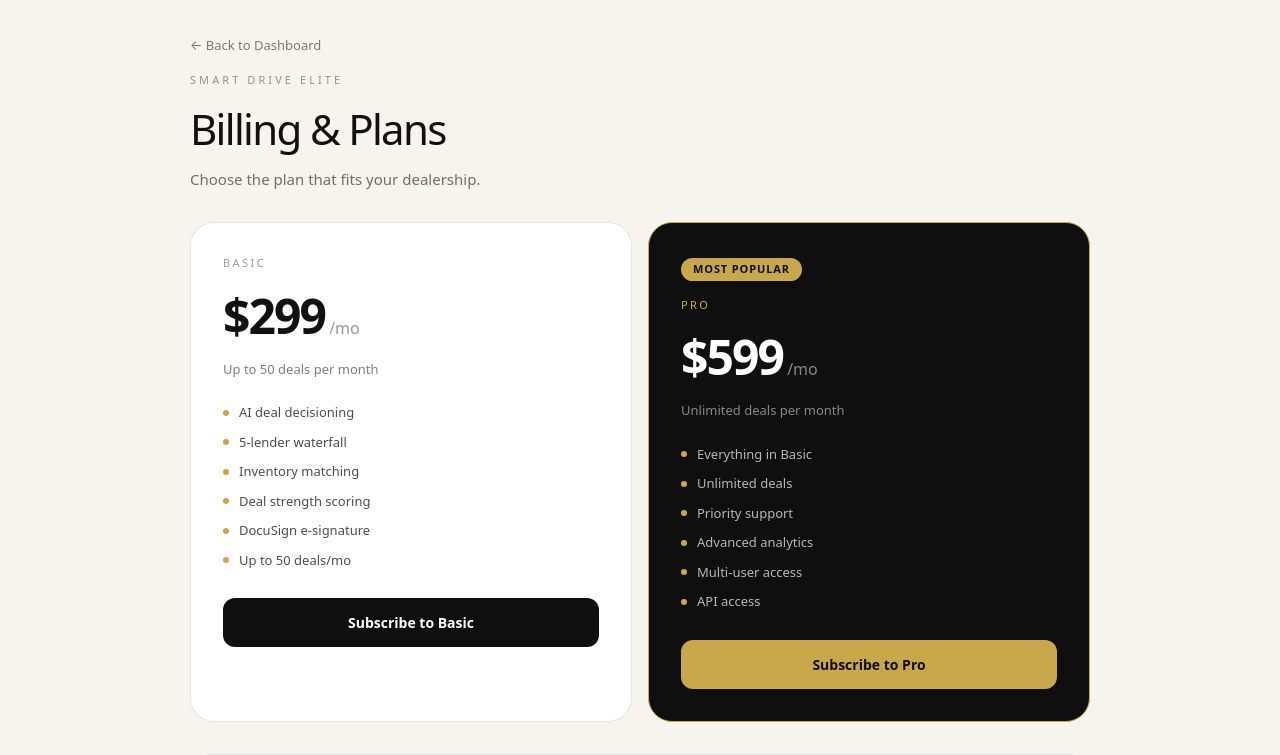
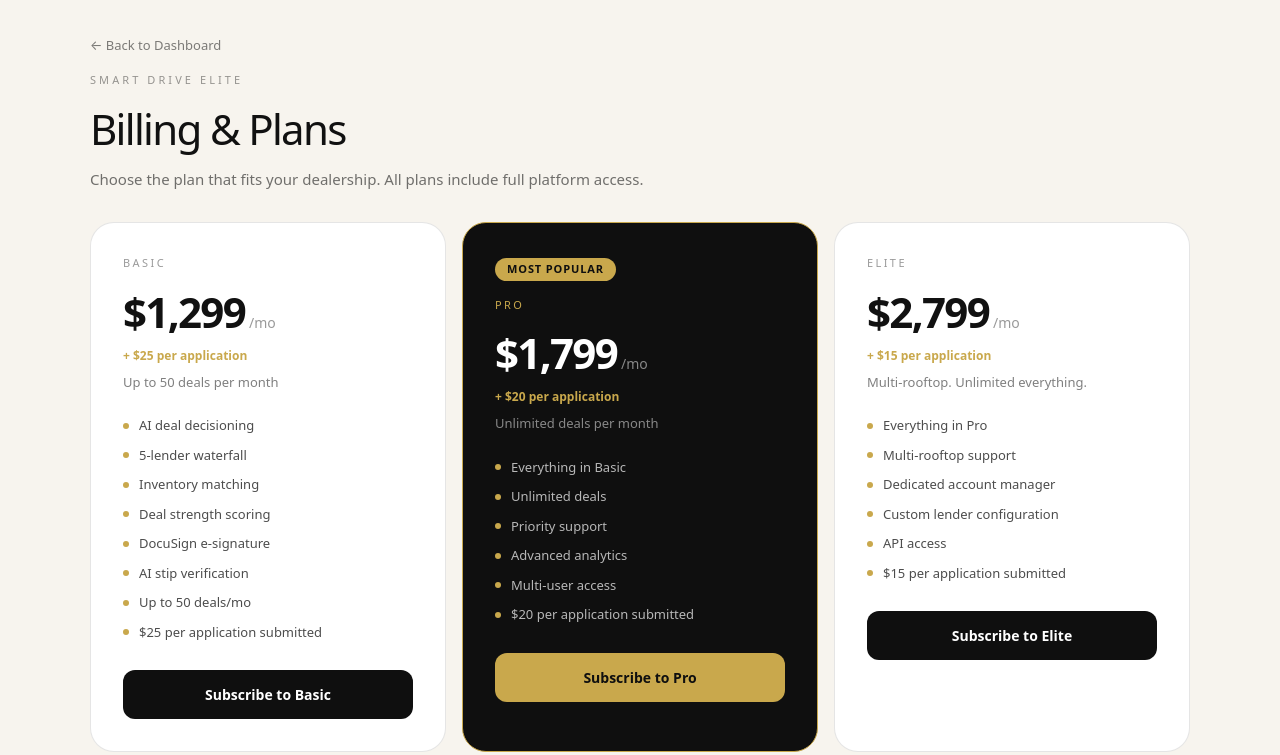
Before and after one commit to dliber13/smart-drive, a Next.js app: page /billing in a window 1280 px wide. Shown: the top 755 px of the page. Built offline with nearby package versions, Linux system fonts and the light colour scheme.

Commit message:
Update pricing — Basic $1299, Pro $1799, Elite $2799 + per-app fees

```diff
--- a/src/app/api/billing/create-checkout/route.ts
+++ b/src/app/api/billing/create-checkout/route.ts
@@ -14,13 +14,17 @@ export async function POST(req: NextRequest) {
     if (!user) return NextResponse.json({ error: "Unauthorized" }, { status: 401 });
 
     const { plan } = await req.json();
-    if (!plan || !["basic", "pro"].includes(plan)) {
+    if (!plan || !["basic", "pro", "elite"].includes(plan)) {
       return NextResponse.json({ error: "Invalid plan" }, { status: 400 });
     }
 
-    const priceId = plan === "basic"
-      ? process.env.STRIPE_BASIC_PRICE_ID!
-      : process.env.STRIPE_PRO_PRICE_ID!;
+    const priceMap: Record<string, string> = {
+      basic: process.env.STRIPE_BASIC_PRICE_ID!,
+      pro: process.env.STRIPE_PRO_PRICE_ID!,
+      elite: process.env.STRIPE_ELITE_PRICE_ID!,
+    };
+
+    const priceId = priceMap[plan];
 
     const session = await stripe.checkout.sessions.create({
       mode: "subscription",
--- a/src/app/billing/page.tsx
+++ b/src/app/billing/page.tsx
@@ -1,11 +1,9 @@
 "use client";
 
 import { useState, useEffect } from "react";
-import { useRouter } from "next/navigation";
 import Link from "next/link";
 
 export default function BillingPage() {
-  const router = useRouter();
   const [loading, setLoading] = useState<string | null>(null);
   const [message, setMessage] = useState("");
   const [messageType, setMessageType] = useState<"success" | "error">("success");
@@ -21,7 +19,7 @@ export default function BillingPage() {
     }
   }, []);
 
-  const handleSubscribe = async (plan: "basic" | "pro") => {
+  const handleSubscribe = async (plan: "basic" | "pro" | "elite") => {
     setLoading(plan);
     setMessage("");
     try {
@@ -71,8 +69,9 @@ export default function BillingPage() {
     {
       id: "basic" as const,
       name: "Basic",
-      price: "$299",
+      price: "$1,299",
       period: "/mo",
+      appFee: "$25 per application",
       description: "Up to 50 deals per month",
       features: [
         "AI deal decisioning",
@@ -80,15 +79,18 @@ export default function BillingPage() {
         "Inventory matching",
         "Deal strength scoring",
         "DocuSign e-signature",
+        "AI stip verification",
         "Up to 50 deals/mo",
+        "$25 per application submitted",
       ],
       highlight: false,
     },
     {
       id: "pro" as const,
       name: "Pro",
-      price: "$599",
+      price: "$1,799",
       period: "/mo",
+      appFee: "$20 per application",
       description: "Unlimited deals per month",
       features: [
         "Everything in Basic",
@@ -96,20 +98,37 @@ export default function BillingPage() {
         "Priority support",
         "Advanced analytics",
         "Multi-user access",
-        "API access",
+        "$20 per application submitted",
       ],
       highlight: true,
+    },
+    {
+      id: "elite" as const,
+      name: "Elite",
+      price: "$2,799",
+      period: "/mo",
+      appFee: "$15 per application",
+      description: "Multi-rooftop. Unlimited everything.",
+      features: [
+        "Everything in Pro",
+        "Multi-rooftop support",
+        "Dedicated account manager",
+        "Custom lender configuration",
+        "API access",
+        "$15 per application submitted",
+      ],
+      highlight: false,
     },
   ];
 
   return (
     <main style={{ minHeight: "100vh", background: "#f7f4ee", padding: "2rem 1.5rem", color: "#111" }}>
-      <div style={{ maxWidth: 900, margin: "0 auto" }}>
+      <div style={{ maxWidth: 1100, margin: "0 auto" }}>
         <div style={{ marginBottom: "2rem" }}>
           <Link href="/dealer" style={{ fontSize: 13, color: "rgba(0,0,0,0.5)", textDecoration: "none" }}>← Back to Dashboard</Link>
           <div style={{ fontSize: 11, textTransform: "uppercase", letterSpacing: "0.28em", color: "rgba(0,0,0,0.4)", marginBottom: 8, marginTop: 16 }}>Smart Drive Elite</div>
           <h1 style={{ fontSize: 42, fontWeight: 500, letterSpacing: "-0.04em", margin: 0 }}>Billing & Plans</h1>
-          <p style={{ fontSize: 15, color: "rgba(0,0,0,0.55)", marginTop: 8 }}>Choose the plan that fits your dealership.</p>
+          <p style={{ fontSize: 15, color: "rgba(0,0,0,0.55)", marginTop: 8 }}>Choose the plan that fits your dealership. All plans include full platform access.</p>
         </div>
 
         {message && (
@@ -118,17 +137,18 @@ export default function BillingPage() {
           </div>
         )}
 
-        <div style={{ display: "grid", gridTemplateColumns: "repeat(auto-fit, minmax(300px, 1fr))", gap: 16, marginBottom: 32 }}>
+        <div style={{ display: "grid", gridTemplateColumns: "repeat(auto-fit, minmax(280px, 1fr))", gap: 16, marginBottom: 32 }}>
           {plans.map(plan => (
-            <div key={plan.id} style={{ background: plan.highlight ? "#0f0f0f" : "#fff", border: `1px solid ${plan.highlight ? "#C9A84C" : "rgba(0,0,0,0.1)"}`, borderRadius: 24, padding: "2rem" }}>
+            <div key={plan.id} style={{ background: plan.highlight ? "#0f0f0f" : "#fff", border: `1px solid ${plan.highlight ? "#C9A84C" : "rgba(0,0,0,0.1)"}`, borderRadius: 24, padding: "2rem", position: "relative" }}>
               {plan.highlight && (
                 <div style={{ background: "#C9A84C", color: "#0f0f0f", borderRadius: 999, padding: "3px 12px", fontSize: 11, fontWeight: 800, letterSpacing: "0.08em", display: "inline-block", marginBottom: 16 }}>MOST POPULAR</div>
               )}
               <div style={{ fontSize: 11, textTransform: "uppercase", letterSpacing: "0.22em", color: plan.highlight ? "#C9A84C" : "rgba(0,0,0,0.4)", marginBottom: 8 }}>{plan.name}</div>
-              <div style={{ display: "flex", alignItems: "baseline", gap: 4, marginBottom: 8 }}>
-                <span style={{ fontSize: 48, fontWeight: 700, color: plan.highlight ? "#fff" : "#111", letterSpacing: "-0.04em" }}>{plan.price}</span>
-                <span style={{ fontSize: 16, color: plan.highlight ? "rgba(255,255,255,0.5)" : "rgba(0,0,0,0.4)" }}>{plan.period}</span>
+              <div style={{ display: "flex", alignItems: "baseline", gap: 4, marginBottom: 4 }}>
+                <span style={{ fontSize: 42, fontWeight: 700, color: plan.highlight ? "#fff" : "#111", letterSpacing: "-0.04em" }}>{plan.price}</span>
+                <span style={{ fontSize: 14, color: plan.highlight ? "rgba(255,255,255,0.5)" : "rgba(0,0,0,0.4)" }}>{plan.period}</span>
               </div>
+              <div style={{ fontSize: 12, color: "#C9A84C", fontWeight: 600, marginBottom: 8 }}>+ {plan.appFee}</div>
               <div style={{ fontSize: 13, color: plan.highlight ? "rgba(255,255,255,0.5)" : "rgba(0,0,0,0.5)", marginBottom: 24 }}>{plan.description}</div>
               <div style={{ display: "flex", flexDirection: "column", gap: 10, marginBottom: 28 }}>
                 {plan.features.map(f => (
@@ -149,7 +169,7 @@ export default function BillingPage() {
           ))}
         </div>
 
-        <div style={{ background: "#fff", border: "0.5px solid rgba(0,0,0,0.1)", borderRadius: 20, padding: "1.5rem", textAlign: "center" }}>
+        <div style={{ background: "#fff", border: "0.5px solid rgba(0,0,0,0.1)", borderRadius: 20, padding: "1.5rem", textAlign: "center", marginBottom: 24 }}>
           <div style={{ fontSize: 14, fontWeight: 500, color: "#111", marginBottom: 8 }}>Already subscribed?</div>
           <div style={{ fontSize: 13, color: "rgba(0,0,0,0.5)", marginBottom: 16 }}>Manage your subscription, update payment method, or view invoices.</div>
           <button
@@ -161,8 +181,8 @@ export default function BillingPage() {
           </button>
         </div>
 
-        <div style={{ textAlign: "center", marginTop: 24, fontSize: 12, color: "rgba(0,0,0,0.35)" }}>
-          Powered by Stripe · Secure payments · Cancel anytime
+        <div style={{ textAlign: "center", fontSize: 12, color: "rgba(0,0,0,0.35)" }}>
+          Powered by Stripe · Secure payments · Cancel anytime · All plans include full platform access
         </div>
       </div>
     </main>
--- a/src/app/page.tsx
+++ b/src/app/page.tsx
@@ -447,18 +447,18 @@ export default function HomePage() {
             <div style={{ marginTop: 24, display: "flex", gap: 12, flexWrap: "wrap" }}>
               <div style={{ background: "#1A1A1A", borderRadius: 10, padding: "12px 20px" }}>
                 <div style={{ fontSize: 10, fontWeight: 700, letterSpacing: "2px", color: "#C9A84C", marginBottom: 4 }}>BASIC</div>
-                <div style={{ fontSize: 20, fontWeight: 800, color: "#FFFFFF" }}>$299<span style={{ fontSize: 12, color: "#555", fontWeight: 400 }}>/mo</span></div>
-                <div style={{ fontSize: 11, color: "#555", marginTop: 2 }}>Up to 50 deals/mo</div>
+                <div style={{ fontSize: 20, fontWeight: 800, color: "#FFFFFF" }}>$1,299<span style={{ fontSize: 12, color: "#555", fontWeight: 400 }}>/mo</span></div>
+                <div style={{ fontSize: 11, color: "#555", marginTop: 2 }}>Up to 50 deals/mo + $25/app</div>
               </div>
               <div style={{ background: "#C9A84C", borderRadius: 10, padding: "12px 20px" }}>
                 <div style={{ fontSize: 10, fontWeight: 700, letterSpacing: "2px", color: "#0F0F0F", marginBottom: 4 }}>PRO</div>
-                <div style={{ fontSize: 20, fontWeight: 800, color: "#0F0F0F" }}>$599<span style={{ fontSize: 12, color: "#7A6030", fontWeight: 400 }}>/mo</span></div>
-                <div style={{ fontSize: 11, color: "#7A6030", marginTop: 2 }}>Unlimited deals</div>
+                <div style={{ fontSize: 20, fontWeight: 800, color: "#0F0F0F" }}>$1,799<span style={{ fontSize: 12, color: "#7A6030", fontWeight: 400 }}>/mo</span></div>
+                <div style={{ fontSize: 11, color: "#7A6030", marginTop: 2 }}>Unlimited deals + $20/app</div>
               </div>
               <div style={{ background: "#1A1A1A", borderRadius: 10, padding: "12px 20px" }}>
-                <div style={{ fontSize: 10, fontWeight: 700, letterSpacing: "2px", color: "#C9A84C", marginBottom: 4 }}>ENTERPRISE</div>
+                <div style={{ fontSize: 10, fontWeight: 700, letterSpacing: "2px", color: "#C9A84C", marginBottom: 4 }}>ELITE</div>
                 <div style={{ fontSize: 20, fontWeight: 800, color: "#FFFFFF" }}>Custom</div>
-                <div style={{ fontSize: 11, color: "#555", marginTop: 2 }}>Multi-rooftop</div>
+                <div style={{ fontSize: 11, color: "#555", marginTop: 2 }}>Multi-rooftop + $15/app</div>
               </div>
             </div>
             <div style={{ marginTop: 20, fontSize: 12, color: "#444" }}>Missouri · USPTO Trademark #99764274 · Smart Drive Elite LLC 2026</div>
```
